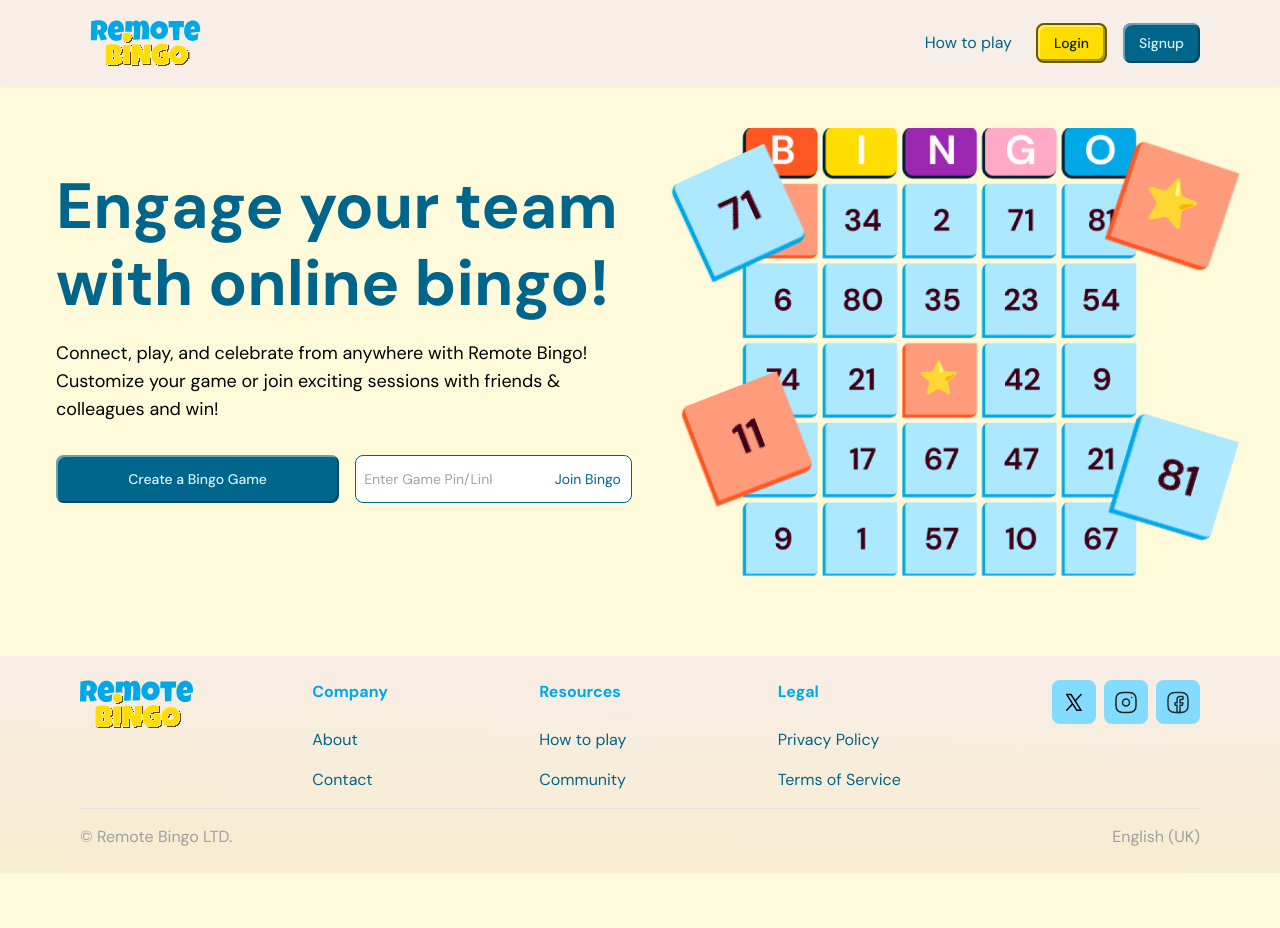
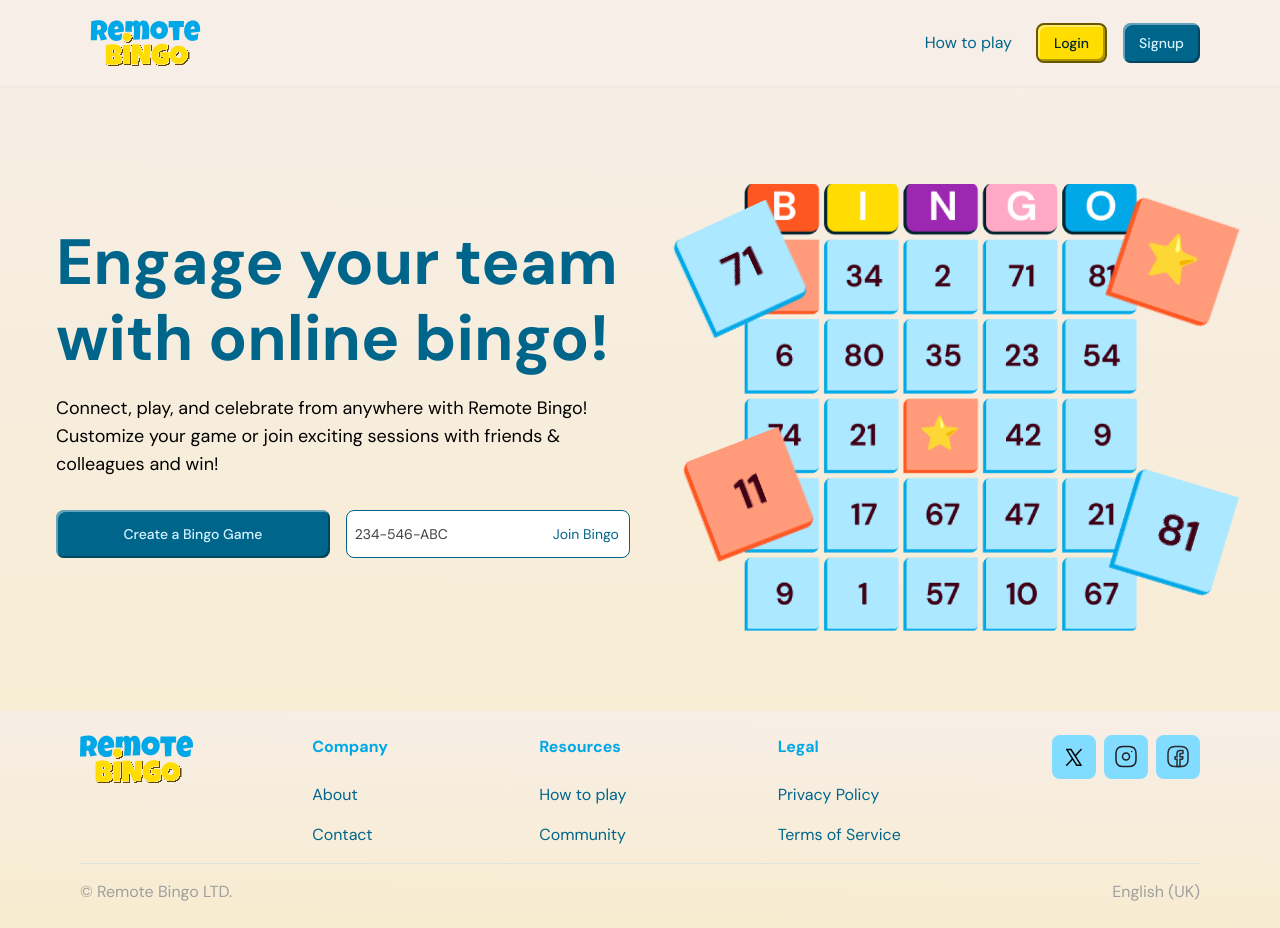
Before and after one commit to msgloriaedwin/STARLIGHT-TESTERS, a Next.js app: page /home in a window 1280 px wide. Before the commit the page ends 873 px from the top, so only its background shows below. Built offline with nearby package versions, Linux system fonts and the light colour scheme.

Commit message:
fix/updated-ui-styles

```diff
--- a/app/(game-settings)/layout.tsx
+++ b/app/(game-settings)/layout.tsx
@@ -15,7 +15,7 @@ export default function SettingsLayout({
        <div className="md:flex gap-3 bg-primary min-h-screen !bg-[#F7EEE7]">
 
        <SidebarComp />
-         <div className="w-full md:w-3/4 md:!ml-[350px] pt-20">
+         <div className="w-full md:w-3/4 md:!ml-[200px] lg:!ml-auto pt-20">
             {children}
          </div>
        </div>
--- a/app/components/hero/index.tsx
+++ b/app/components/hero/index.tsx
@@ -1,35 +1,42 @@
 
 import React from 'react';
 import CustomButton from '../button/custombutton';
-
+import Link from 'next/link';
+import Image from 'next/image'
 const Hero: React.FC = () => {
 
   return (
-    <section className="pt-32 flex items-center flex-col gap-5 justify-between max-w-[1200px] mx-auto lg:flex-row pb-20">
+    <section className="pt-36 md:pt-[11.5rem] flex items-center flex-col gap-x-6 justify-between max-w-[1200px] mx-auto lg:flex-row pb-20">
       <div className=" mx-auto px-2 sm:px-4 text-center lg:text-start">
-        <h1 className="text-[2.25rem] sm:text-[3rem] lg:text-[4rem] leading-[1.2] font-bold text-primary-700 mb-4">Engage your team with online bingo!</h1>
+        <h1 className="text-[2.25rem] sm:text-[2.5rem] lg:text-[4rem] leading-[1.2] font-bold text-primary-700 mb-4">Engage your team with online bingo!</h1>
         <p className="text-lg text-primary-700 lg:text-black mb-8">
           Connect, play, and celebrate from anywhere with Remote Bingo! Customize your game or join exciting
           sessions with friends & colleagues and win!
         </p>
-        <div className="flex flex-col sm:flex-row items-center justify-center lg:justify-start gap-4 mb-8 w-full">
+        <div className="flex flex-col sm:flex-row items-center justify-center lg:justify-start gap-4 mb-8 w-full px-3 md:px-0">
+           <Link href='/create-game' className=' !w-full'>
           <CustomButton variant='secondary' className='!h-12 !w-full' >
             Create a Bingo Game
           </CustomButton>
-          <form className="flex  items-center pl-2 pr-2.5 justify-between border border-primary-700 h-12 bg-white rounded-lg w-full sm:max-w-[50%] ">
+           </Link>
+          <form onSubmit={(e:any) => e.preventDefault()} className="flex  items-center pl-2 pr-2.5 justify-between border border-primary-700 h-12 bg-white rounded-lg w-full sm:max-w-[50%] ">
             <input
               type="text"
               placeholder="Enter Game Pin/Link"
-              className=" text-sm border-0 outline-0 !bg-transparent  max-w-[50%] h-12"
+              value='234-546-ABC'
+              required
+              className=" text-sm text-neutral-700 border-0 outline-0 !bg-transparent  max-w-[60%] h-12"
             />
-            <button className=" text-primary-700 whitespace-nowrap text-sm">
-              Join Bingo
-            </button>
+            <Link href='/join'>
+              <button type='submit' className=" text-primary-700 whitespace-nowrap text-sm">
+                Join Bingo
+              </button>
+            </Link>
           </form>
         </div>
       </div>
-        <div className=" w-full lg:max-w-[50%] mx-auto">
-          <img src="/bingo-hero.png" alt="Bingo Card" className="mx-auto" />
+        <div className=" w-full px-3 md:px-0 lg:max-w-[50%] mx-auto">
+          <Image priority width={530} height={480} src="/bingo-hero.png" alt="Bingo Card" className="mx-auto w-full object-contain"  />
         </div>
 
     </section>
--- a/app/components/settings/sidebar.tsx
+++ b/app/components/settings/sidebar.tsx
@@ -18,7 +18,7 @@ export function SidebarComp() {
   const linkClasses = (href:string) =>
     `block py-2 text-[1rem] mb-3 md:mb-7  whitespace-nowrap text-left pr-20 pl-4 md:pr-10 lg:pr-20 rounded-lg sm:rounded-md   ${
       path === href
-        ? " font-medium text-button-dark-blue bg-button-dark-blue-text  pr-20  md:pr-10 lg:pr-20   transition-all duration-300 ease-in delay-200 pl-4 rounded-md border border-[#00A8E8]"
+        ? " font-medium text-primary-700 bg-primary-100  pr-20  md:pr-10 lg:pr-20   transition-all duration-300 ease-in delay-200 pl-4 rounded-md border border-[#00A8E8]"
         : "text-[#5F5F5F]"
     }`;
 
@@ -61,7 +61,7 @@ export function SidebarComp() {
                    width={17}
                    height={17}
                     />Logout</li>
-                 <li className='text-error mt-5'>Delete Account</li></div>
+                 <li className='text-error mt-5 whitespace-nowrap'>Delete Account</li></div>
             </ul>
 
           </SheetContent>
@@ -85,7 +85,7 @@ export function SidebarComp() {
             ))}
 
           </ul>
-         <ul className='flex pl-10 flex-col gap-y-10'>
+         <ul className='flex lg:pl-10 flex-col gap-y-10'>
            <li className='text-neutral-700 flex items-center gap-x-3'>
            <Image
              src='/assets/icons/logout.svg'
@@ -93,7 +93,7 @@ export function SidebarComp() {
              width={17}
              height={17}
               />Logout</li>
-           <li className='text-error'>Delete Account</li>
+           <li className='text-error whitespace-nowrap'>Delete Account</li>
          </ul>
             </div>
         </aside>
--- a/app/home/page.tsx
+++ b/app/home/page.tsx
@@ -20,9 +20,11 @@ export default function HomeHero(){
   return (
     <div>
       <Layout>
+      <main className="bg-body">
        <LandingPageNavbar onLogin={onLogin} onSignup={onSignUp} />
       <Hero/>
       <Footer />
+           </main>
         </Layout>
     </div>
   )
```
Also changed, not shown: public/assets/icons/logo.svg (added).
